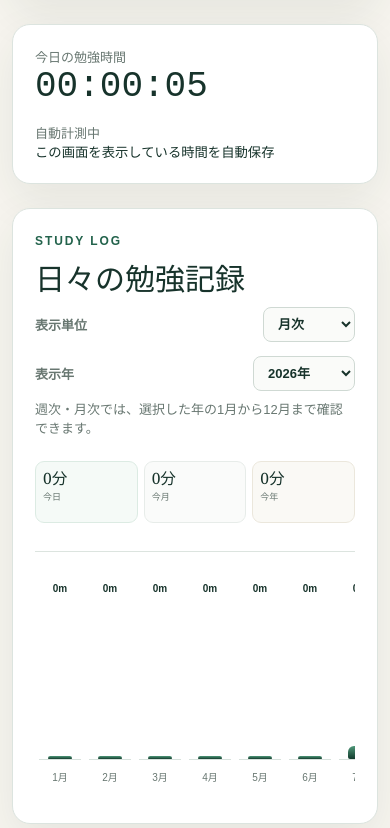
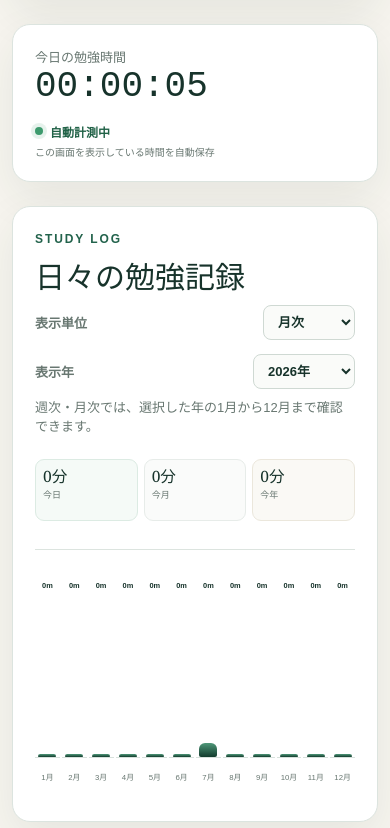
Before and after one commit to yoshi123027-del/actuary-app-seiho2, a Next.js app in the folder vercel/: page / in a window 390 px wide. Shown: the part 1616-2444 px from the top of the page. Built offline with nearby package versions, Linux system fonts and the light colour scheme.

Commit message:
自動計測表示と月次グラフをスマホ向けに整える

```diff
--- a/vercel/app/globals.css
+++ b/vercel/app/globals.css
@@ -100,6 +100,13 @@ progress { width: 100%; height: 9px; accent-color: var(--stage-color, var(--gree
 .timer { display: flex; align-items: center; justify-content: space-between; }
 .timer span { display: block; color: var(--muted); font-size: 13px; }
 .timer strong { font: 36px ui-monospace, monospace; }
+.auto-timer-status { display: flex; align-items: flex-end; flex-direction: column; gap: 4px; text-align: right; }
+.auto-timer-status > span { display: flex; align-items: center; gap: 7px; color: #60736b; font-size: 12px; font-weight: 800; }
+.auto-timer-status > span i { width: 8px; height: 8px; display: inline-block; background: #9aa8a1; border-radius: 50%; }
+.auto-timer-status.is-running > span { color: #216247; }
+.auto-timer-status.is-running > span i { background: #3d9a6d; box-shadow: 0 0 0 4px rgba(61, 154, 109, .13); }
+.auto-timer-status small { color: var(--muted); font-size: 10px; }
+
 .section-title { display: flex; align-items: flex-end; justify-content: space-between; gap: 24px; margin-bottom: 24px; }
 .section-title span { color: var(--green-2); font-size: 12px; font-weight: 800; letter-spacing: .16em; }
 .section-title h2 { margin: 6px 0 0; font: 30px Georgia, "Yu Mincho", serif; }
@@ -116,6 +123,11 @@ progress { width: 100%; height: 9px; accent-color: var(--stage-color, var(--gree
 .study-summary .stat.study-year { background: #faf9f5; border-color: #ebe7dc; }
 .study-chart { height: 250px; margin-top: 28px; padding: 12px 4px 0; display: grid; grid-template-columns: repeat(var(--study-period-count, 14), minmax(42px, 1fr)); gap: 8px; overflow-x: auto; border-top: 1px solid var(--line); }
 .study-bar-column { min-width: 38px; height: 220px; display: grid; grid-template-rows: 1fr 24px; align-items: flex-end; text-align: center; }
+.study-chart.study-chart-monthly { grid-template-columns: repeat(12, minmax(0, 1fr)); gap: clamp(2px, .7vw, 8px); overflow-x: hidden; }
+.study-chart-monthly .study-bar-column { min-width: 0; }
+.study-chart-monthly .study-bar-value { font-size: clamp(7px, 1vw, 10px); }
+.study-chart-monthly .study-bar-label { font-size: clamp(7px, 1vw, 10px); }
+
 .study-bar-track { position: relative; height: 182px; padding-top: 24px; display: flex; align-items: end; justify-content: center; border-bottom: 1px solid #d7e1dc; }
 .study-bar-value { position: absolute; top: 5px; left: 50%; transform: translateX(-50%); color: var(--ink); font-size: 10px; font-weight: 800; white-space: nowrap; }
 .study-bar { width: min(24px, 72%); min-height: 3px; background: linear-gradient(180deg, #4f9879, var(--green)); border-radius: 6px 6px 2px 2px; transition: height .25s ease; }
@@ -190,4 +202,11 @@ footer { padding: 34px; color: #9cb3aa; text-align: center; background: var(--gr
   .study-filter-row { width: 100%; justify-content: flex-start; }
   .study-history-tools label { justify-content: space-between; width: 100%; }
   .study-chart { grid-template-columns: repeat(var(--study-period-count, 14), 42px); }
+  .auto-timer-status { width: 100%; align-items: flex-start; text-align: left; }
+  .study-chart.study-chart-monthly { grid-template-columns: repeat(12, minmax(0, 1fr)); gap: 2px; padding-right: 0; padding-left: 0; overflow-x: hidden; }
+  .study-chart-monthly .study-bar-column { min-width: 0; }
+  .study-chart-monthly .study-bar-track { padding-top: 22px; }
+  .study-chart-monthly .study-bar-value { font-size: clamp(6px, 1.9vw, 8px); }
+  .study-chart-monthly .study-bar-label { font-size: clamp(7px, 2vw, 9px); }
+
 }
```
